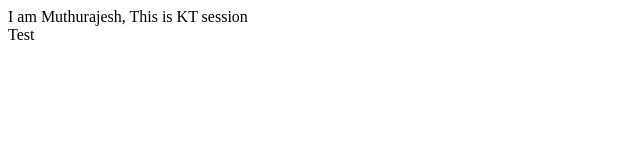
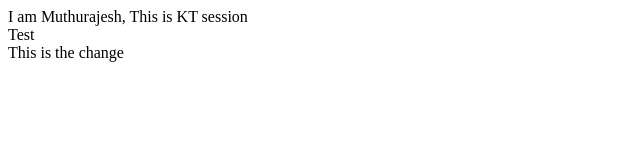
Before and after one commit to Pearlrajesh/Newrepo, a plain HTML site: page index.html in a window 1280 px wide. Shown: the whole page, without its empty margins (0-640 px from the left). Drawn offline with Linux system fonts and the light colour scheme.

Commit message:
feat: this frontend

```diff
--- a/index.html
+++ b/index.html
@@ -10,5 +10,7 @@
     I am Muthurajesh, This is KT session
   </div>
   <div>Test</div>
+  </div>
+    <div>This is the change</div>
 </body>
 </html>
```
